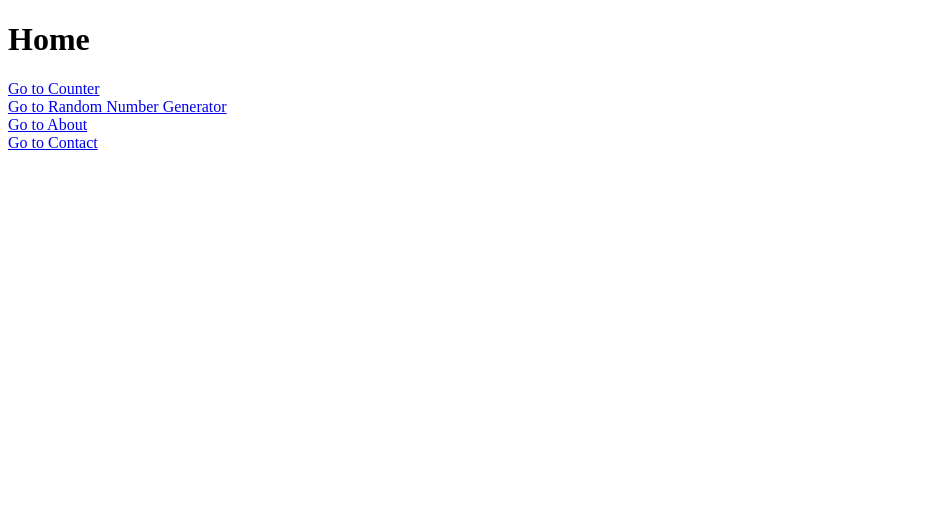
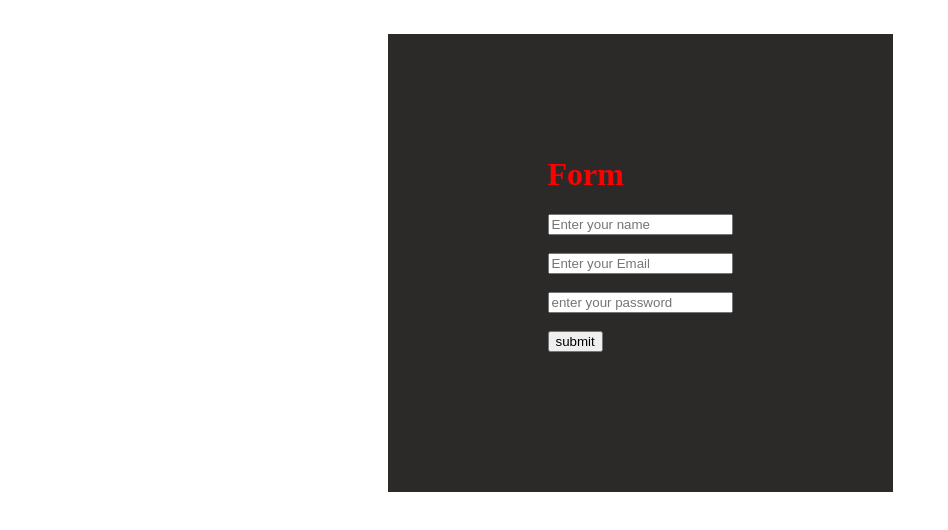
Before and after one commit to wamiq40067-sys/mern, a React (Vite) app: page / in a window 1280 px wide. Shown: the top 530 px of the page, without its empty margins (0-948 px from the left). Built offline with nearby package versions, Linux system fonts and the light colour scheme.

Commit message:
css of form

```diff
--- a/src/App.jsx
+++ b/src/App.jsx
@@ -120,24 +120,123 @@
 
 // export default CounterComponent;
 
-import React from 'react'
-import { Routes,Route } from 'react-router-dom'
-import Home from './pages/Home'
-import About from './pages/About'
-import ContactUs from './pages/ContactUs'
-import CounterRoute from './pages/CounterRoute'
-import RandomNumbers from './pages/RandomNumbers'
+// import React from 'react'
+// import "../src/styles/Home.css";
 
-const App = () => {
+// import { Routes,Route } from 'react-router-dom'
+// import Home from './pages/Home'
+// import About from './pages/About'
+// import ContactUs from './pages/ContactUs'
+// import CounterRoute from './pages/CounterRoute'
+// import RandomNumbers from './pages/RandomNumbers'
+
+// const App = () => {
+//   return (
+//     <Routes>
+//         <Route path="/" element={<Home/>}/>
+//         <Route path="/counterroute" element={<CounterRoute/>}/>
+//         <Route path="/randomnumbers" element={<RandomNumbers/>}/>
+//         <Route path="/about" element={<About/>}/>
+//         <Route path="/contactus" element={<ContactUs/>}/>
+//     </Routes>
+//   )
+// }
+
+// export default App;
+
+
+//control components
+
+// import React, { useState } from 'react'
+// const NameForm = () => {
+//   const[name,setName] = useState("");
+//   const[email,setEmail] = useState("");
+//   const[password,setPassword] = useState("");
+//   const handleSubmit = (e) => {
+//     e.preventDefault();
+//     console.log(name,email,password);
+//   }
+//   return (
+//     <>
+//     <div>
+//       <h1>Form</h1>
+//       <form onSubmit={handleSubmit}>
+//       <input
+//       type="text"
+//       value={name}
+//       onChange={(e) => setName(e.target.value)}
+//       placeholder="Enter your name"/>
+//       {/* <p>your name: {name}</p> */}
+//       <br /><br />
+//       <input
+//       type="email"
+//       value={email}
+//       onChange={(e) => setEmail(e.target.value)}
+//       placeholder="Enter your Email"/>
+//       {/* <p>your name: {email}</p> */}
+//       <br /><br />
+//       <input
+//       type="password"
+//       value={password}
+//       onChange={(e) => setPassword(e.target.value)}
+//       placeholder='Enter your Password'/>
+//       {/* <p>your Password: {password}</p> */}
+//       <br /><br />
+//       <button type='submit'>submit</button>
+//       </form>
+//     </div>
+//     </>
+//   )
+// }
+
+// export default NameForm;
+
+
+import React, { useState } from 'react'
+import "../src/styles/Form.css"
+
+const FormRevise = () => {
+  const[formData,setFormdata] = useState({
+    name:"",
+    email:"",
+    password:""});
+  const handleSubmit = (e) => {
+    e.preventDefault();
+    if (formData.name == "" ||formData.email == "" || formData.password == ""){
+    alert("please enter Details")
+  } else{
+       console.log(formData.name,formData.email,formData.password);
+    }
+  }
+
   return (
-    <Routes>
-        <Route path="/" element={<Home/>}/>
-        <Route path="/counterroute" element={<CounterRoute/>}/>
-        <Route path="/randomnumbers" element={<RandomNumbers/>}/>
-        <Route path="/about" element={<About/>}/>
-        <Route path="/contactus" element={<ContactUs/>}/>
-    </Routes>
+    <>
+    <div>
+      <h1>Form</h1>
+      <form onSubmit={handleSubmit}>
+      <input
+      type="text"
+      value={formData.name}
+      onChange={(e) => setFormdata({...formData, name: e.target.value})}
+      placeholder='Enter your name' />
+      <br /><br />
+      <input
+      type="email"
+      value={formData.email}
+      onChange={(e) => setFormdata({...formData, email: e.target.value})}
+      placeholder='Enter your Email'/>
+      <br /><br />
+      <input
+      type="password"
+      value={formData.password}
+      onChange={(e) => setFormdata({...formData, password: e.target.value})}
+      placeholder='enter your password'/>
+      <br /><br />
+      <button type='submit'>submit</button>
+      </form>
+    </div>
+    </>
   )
 }
 
-export default App;
+export default FormRevise
--- a/src/pages/Home.jsx
+++ b/src/pages/Home.jsx
@@ -1,5 +1,6 @@
 import React from 'react'
 import { Link } from 'react-router-dom';
+
 
 const Home = () => {
   return (
@@ -10,7 +11,6 @@ const Home = () => {
         <Link to="/randomnumbers">Go to Random Number Generator</Link> <br/>
         <Link to ="/about">Go to About</Link>   <br/>
         <Link to ="/contactUs">Go to Contact</Link><br/>
-
     </div>
       </>
   )
--- /dev/null
+++ b/src/styles/Form.css
@@ -0,0 +1,25 @@
+body{
+    display: flex;
+    justify-content: center;
+    place-items: center;
+    height: 510px;
+    color: red;
+}
+
+div{
+    background-color: rgb(44, 41, 41);
+    padding: 70px;
+    padding-top: 50px;
+    padding-left: 80px;
+    padding-right: 80px;
+}
+
+input:hover{
+    border-color: #007bff;
+    box-shadow: 0 0 10px rgba(0, 123, 255, 0.6)
+}
+
+button:hover{
+    border-color: #53d4b4;
+    box-shadow: 0 0 10px rgba(27, 169, 112, 0.6)
+}
--- /dev/null
+++ b/src/styles/Home.css
@@ -0,0 +1,14 @@
+body{
+    display: grid;
+    justify-content: center;
+    place-items: center;
+    height: 75vh;
+    background-color: rgba(16, 15, 15, 0.909);
+}
+div{
+    background-color: white;
+    padding-left: 80px;
+    padding-right: 80px;
+    padding-top: 20px;
+    padding-bottom: 40px;
+}
```
